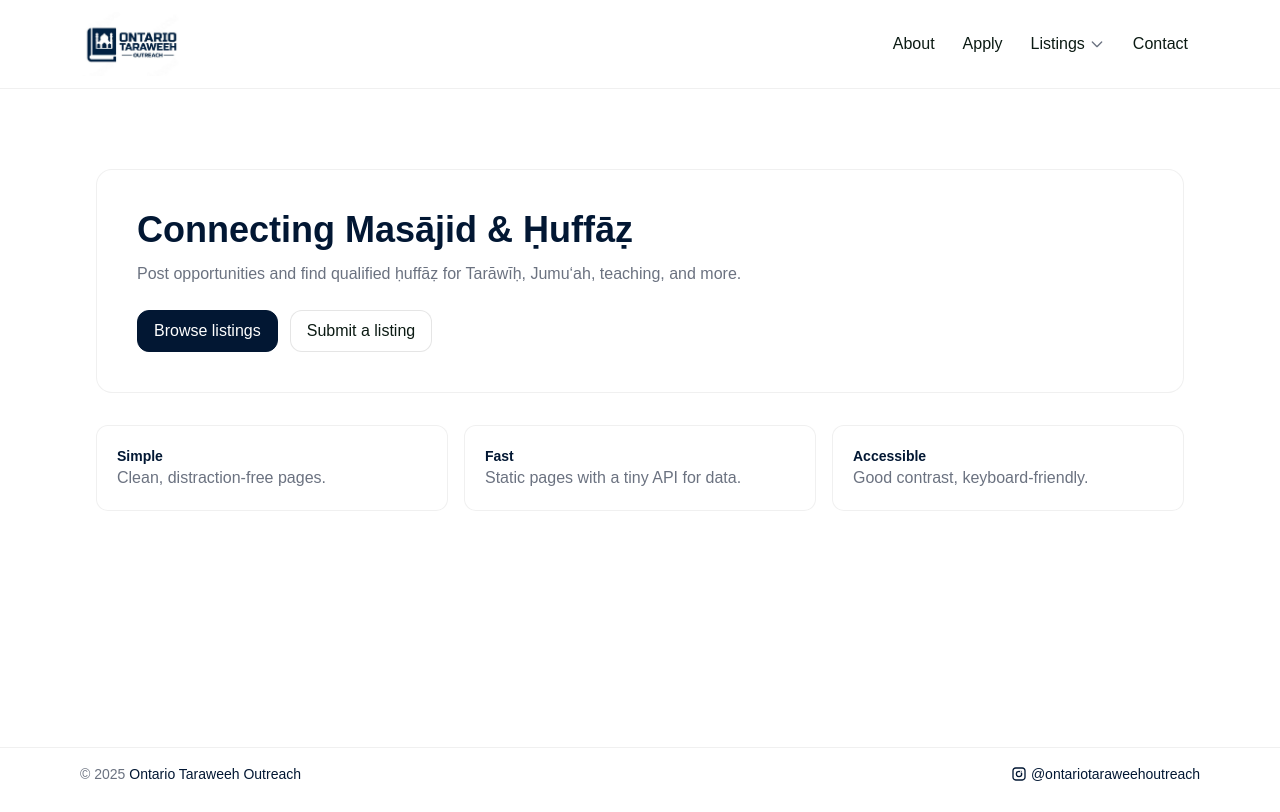
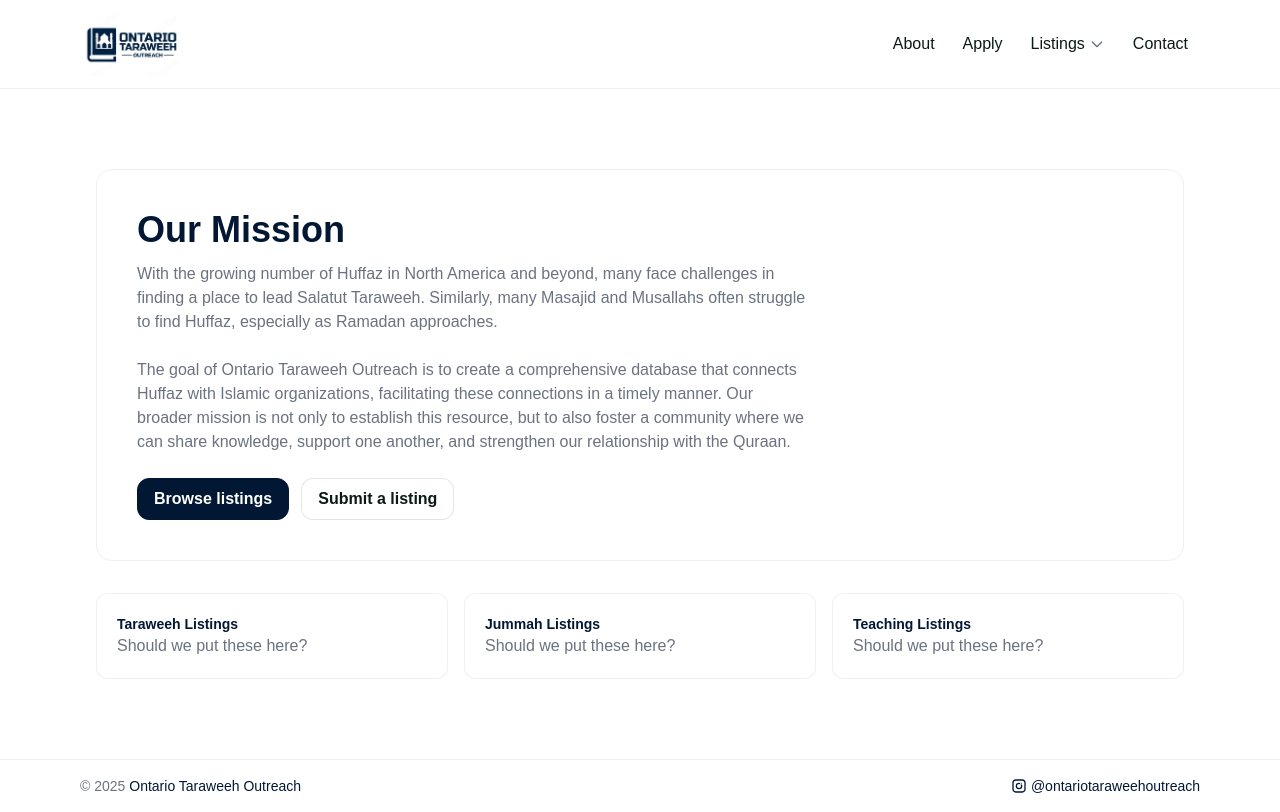
Before and after one commit to Zaydqadri/OTO_Web_Dev, a Next.js app: page / in a window 1280 px wide. Built offline with nearby package versions, Linux system fonts and the light colour scheme.

Commit message:
Fixed Buttons, Added some text on homepage

```diff
--- a/src/components/ListingsTable.tsx
+++ b/src/components/ListingsTable.tsx
@@ -83,7 +83,7 @@ export default function ListingsTable({ category }: { category?: string }) {
         </div>
         <Link
           href="/apply"
-          className="ml-3 px-4 py-2 rounded-lg bg-[var(--brand)] text-white font-semibold hover:bg-[var(--brand-dark)] transition-colors"
+          className="ml-3 px-4 py-2 rounded-lg bg-[var(--brand)] text-white font-semibold hover:bg-[var(--brand-700)] transition-colors"
         >
           Submit a Listing
         </Link>
--- a/src/pages/contact.tsx
+++ b/src/pages/contact.tsx
@@ -6,17 +6,18 @@ export default function ContactPage() {
       <h1 className="text-3xl font-bold mb-6 text-[var(--brand)]">Contact Us</h1>
 
       <p className="mb-6 text-[var(--ink)]/90">
-        If you would like to get in touch, please email us or call us at the numbers below.
+        If you would like to get in touch, please email us or send a WhatsApp message to the numbers below.
       </p>
 
-      <a
+     <a
         href={`mailto:${email}`}
-        className="inline-block mb-3 px-4 py-2 rounded-md bg-[var(--brand)] text-white text-sm font-medium hover:bg-[var(--brand-dark)] transition-colors"
+        className="inline-block mb-4 px-6 py-4 rounded-xl bg-[var(--brand)] text-white text-md font-sm hover:bg-[var(--brand-700)] transition-colors font-semibold"
       >
-        Email Us
+       Email Us
       </a>
 
-      <p className="mb-8 text-[var(--ink)]/90">
+
+      <p className="mt-4 mb-8 text-[var(--ink)]/90">
         Or email us directly at{" "}
         <a
           href={`mailto:${email}`}
--- a/src/pages/index.tsx
+++ b/src/pages/index.tsx
@@ -3,19 +3,24 @@ export default function Home() {
     <section className="mx-auto max-w-6xl py-16 px-4">
       <div className="rounded-2xl border border-[color:rgb(0_0_0_/_0.06)] bg-white p-10">
         <h1 className="text-3xl md:text-4xl font-bold text-[var(--brand)]">
-          Connecting Masājid & Ḥuffāẓ
+          Our Mission
         </h1>
         <p className="mt-3 text-[var(--muted)] max-w-2xl">
-          Post opportunities and find qualified ḥuffāẓ for Tarāwīḥ, Jumu‘ah, teaching, and more.
+          With the growing number of Huffaz in North America and beyond, many face challenges in finding a place to lead Salatut Taraweeh.
+          Similarly, many Masajid and Musallahs often struggle to find Huffaz, especially as Ramadan approaches.<br /><br />
+          The goal of Ontario Taraweeh Outreach is to create a comprehensive database that connects Huffaz with Islamic organizations, facilitating these connections in a timely manner.
+          Our broader mission is not only to establish this resource, but to also foster a community where we can share knowledge, support one another, and strengthen our relationship with the Quraan.
         </p>
+
 
         <div className="mt-6 flex flex-wrap gap-3">
           <a href="/listings"
-             className="inline-flex items-center rounded-xl border border-[var(--brand)] bg-[var(--brand)] px-4 py-2 text-white">
+             className="inline-flex items-center rounded-xl border border-[var(--brand)] bg-[var(--brand)] hover:bg-[var(--brand-700)] px-4 py-2 text-white font-semibold">
+
             Browse listings
           </a>
           <a href="/apply"
-             className="inline-flex items-center rounded-xl border border-[color:rgb(0_0_0_/_0.10)] bg-white px-4 py-2 text-[var(--ink)] hover:bg-[var(--brand-50)]">
+             className="inline-flex items-center rounded-xl border border-[color:rgb(0_0_0_/_0.10)] bg-white px-4 py-2 text-[var(--ink)] hover:bg-[var(--brand-50)] font-semibold">
             Submit a listing
           </a>
         </div>
@@ -23,9 +28,9 @@ export default function Home() {
 
       <div className="mt-8 grid gap-4 md:grid-cols-3">
         {[
-          ["Simple", "Clean, distraction-free pages."],
-          ["Fast", "Static pages with a tiny API for data."],
-          ["Accessible", "Good contrast, keyboard-friendly."],
+          ["Taraweeh Listings", "Should we put these here?"],
+          ["Jummah Listings", "Should we put these here?"],
+          ["Teaching Listings", "Should we put these here?"],
         ].map(([t, d]) => (
           <div key={t} className="rounded-xl border border-[color:rgb(0_0_0_/_0.06)] bg-white p-5">
             <div className="text-sm font-semibold text-[var(--brand)]">{t}</div>
--- a/src/styles/globals.css
+++ b/src/styles/globals.css
@@ -8,6 +8,7 @@
 
 :root{
   --brand:#021733;         /* dark blue */
+  --brand-dark:#031d43;    /* slightly lighter blue */
   --brand-700:#0b3b24;
   --brand-50:#ecf7f1;
   --ink:#0b1a13;           /* deep text */
```
